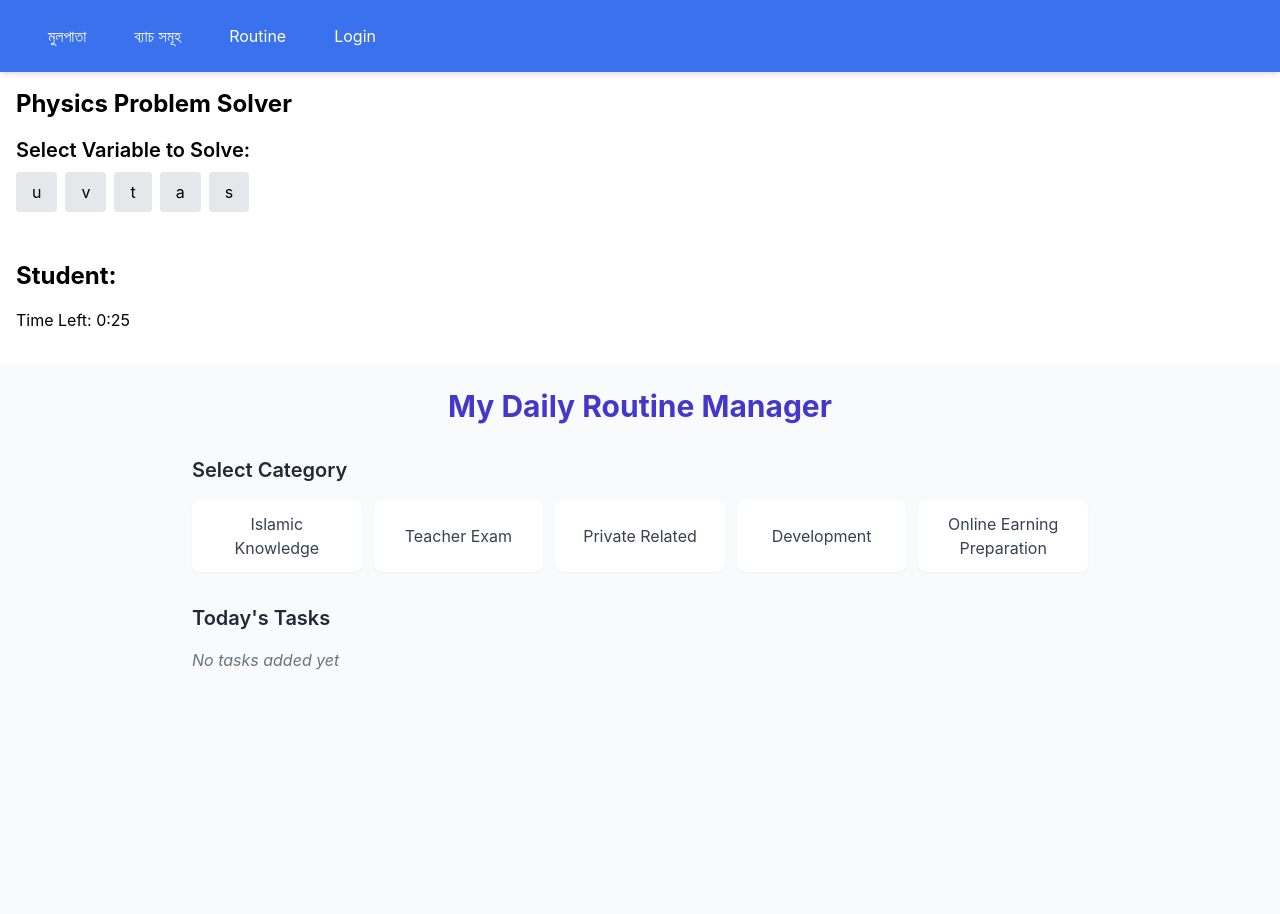
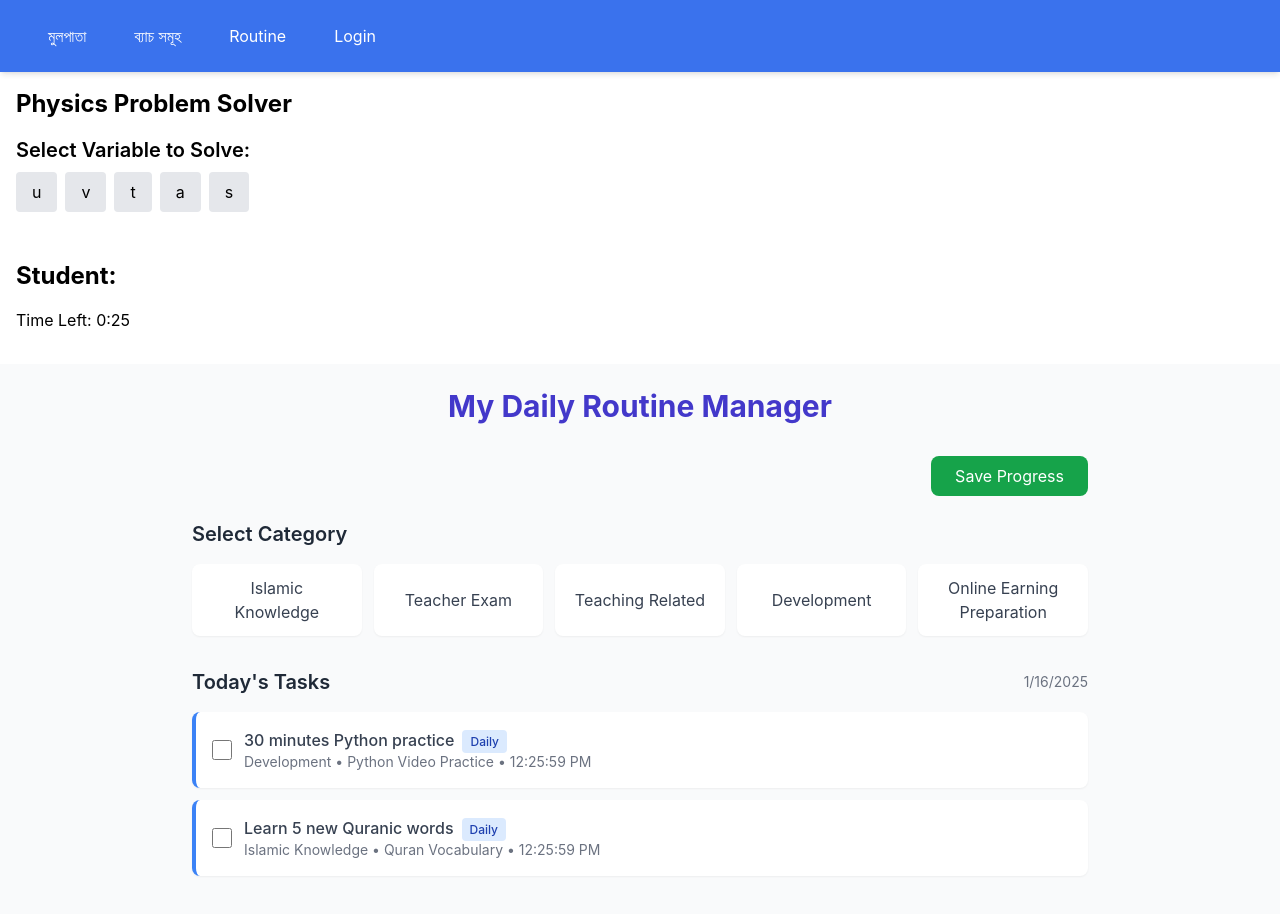
Before and after one commit to almubin78/Student-Management-System, a React (Create React App) app in the folder Student-collection-client/: page / in a window 1280 px wide. Shown: the top 914 px of the page. Built offline with nearby package versions, Linux system fonts and the light colour scheme.

Commit message:
added  a feature for common work for every day .Such as, everyday I want to do  'Phython Video Practice' from development , as well as 'Quran vocabulary' Form Islamic Knowledge.Also added functinality for send/save nessasarry data to backend

```diff
--- a/Student-collection-client/src/components/Home/RoutineManager.js
+++ b/Student-collection-client/src/components/Home/RoutineManager.js
@@ -1,20 +1,73 @@
-import React, { useState } from 'react';
+import React, { useState, useEffect } from 'react';
+import axios from 'axios'; // For backend communication
 
 const RoutineManager = () => {
   // Categories and their topics
   const categories = {
-    'Islamic Knowledge': ['Quran Memorization','Quran Vocabulary', 'Hadith Study', 'Fiqh Research'],
+    'Islamic Knowledge': ['Quran Memorization','Quran Vocabulary', 'Hadith Study', 'Islamic Book'],
     'Teacher Exam': ['Collage Written','Collage MCQ', 'High School Written (Physics)','High School Written (Chemistry)','High School MCQ', 'Exam Patterns'],
-    'Private Related': ['Family Time', 'Personal Projects', 'Health & Fitness'],
-    'Development': ['Python Video Practice', 'Javascript Video Practice', 'Github Video Practice'],
-    'Online Earning Preparation': ['Gig Creation', 'Portfolio', 'Resume']
+    'Teaching Related': ['Writing Sheet', 'Routine,Tracking Sheet,Message', 'Chapter Analysis'],
+    'Development': ['Python Video Practice', 'Javascript Video Practice', 'Github Video Practice','Frontend Explore','Backend Explore','Documentations'],
+    'Online Earning Preparation': ['Gig Creation', 'Portfolio', 'Resume','LinkedIn']
   };
+
+  // Daily recurring tasks
+  const dailyRecurringTasks = [
+    { category: 'Development', topic: 'Python Video Practice', task: '30 minutes Python practice' },
+    { category: 'Islamic Knowledge', topic: 'Quran Vocabulary', task: 'Learn 5 new Quranic words' }
+  ];
 
   const [selectedCategory, setSelectedCategory] = useState('');
   const [selectedTopic, setSelectedTopic] = useState('');
   const [dailyTasks, setDailyTasks] = useState([]);
   const [taskInput, setTaskInput] = useState('');
   const [completedTasks, setCompletedTasks] = useState([]);
+  const [isLoading, setIsLoading] = useState(false);
+  const [saveSuccess, setSaveSuccess] = useState(false);
+
+  // Load tasks from backend on component mount
+  useEffect(() => {
+    const fetchTasks = async () => {
+      try {
+        setIsLoading(true);
+        // const response = await axios.get('/api/tasks');
+        // Mock data - replace with actual API call
+        const mockTasks = [];
+        setDailyTasks(mockTasks);
+
+        // Add daily recurring tasks if they don't exist
+        const currentDate = new Date().toLocaleDateString();
+        const shouldAddRecurring = !mockTasks.some(task =>
+          dailyRecurringTasks.some(recurring =>
+            task.category === recurring.category &&
+            task.topic === recurring.topic &&
+            task.date === currentDate
+          )
+        );
+
+        if (shouldAddRecurring) {
+          const tasksWithRecurring = [
+            ...mockTasks,
+            ...dailyRecurringTasks.map(task => ({
+              ...task,
+              id: Date.now() + Math.random(),
+              completed: false,
+              time: new Date().toLocaleTimeString(),
+              date: currentDate,
+              isRecurring: true
+            }))
+          ];
+          setDailyTasks(tasksWithRecurring);
+        }
+      } catch (error) {
+        console.error('Error fetching tasks:', error);
+      } finally {
+        setIsLoading(false);
+      }
+    };
+
+    fetchTasks();
+  }, []);
 
   // Handle category selection
   const handleCategorySelect = (category) => {
@@ -36,7 +89,9 @@ const RoutineManager = () => {
         topic: selectedTopic,
         task: taskInput,
         completed: false,
-        time: new Date().toLocaleTimeString()
+        time: new Date().toLocaleTimeString(),
+        date: new Date().toLocaleDateString(),
+        isRecurring: false
       };
       setDailyTasks([...dailyTasks, newTask]);
       setTaskInput('');
@@ -44,28 +99,87 @@ const RoutineManager = () => {
   };
 
   // Toggle task completion
-  const toggleTaskCompletion = (taskId) => {
+  const toggleTaskCompletion = async (taskId) => {
     const updatedTasks = dailyTasks.map(task =>
       task.id === taskId ? {...task, completed: !task.completed} : task
     );
     setDailyTasks(updatedTasks);
 
     // Move to completed if checked
-    if (dailyTasks.find(t => t.id === taskId)?.completed === false) {
-      const task = dailyTasks.find(t => t.id === taskId);
+    const task = dailyTasks.find(t => t.id === taskId);
+    if (task?.completed === false) {
       setCompletedTasks([...completedTasks, task]);
+
+      // Send completion to backend
+      try {
+        // await axios.post('/api/tasks/complete', { taskId });
+        console.log('Task completion saved to backend');
+      } catch (error) {
+        console.error('Error saving completion:', error);
+      }
     }
   };
 
   // Delete task
-  const deleteTask = (taskId) => {
-    setDailyTasks(dailyTasks.filter(task => task.id !== taskId));
+  const deleteTask = async (taskId) => {
+    try {
+      // await axios.delete(`/api/tasks/${taskId}`);
+      setDailyTasks(dailyTasks.filter(task => task.id !== taskId));
+      console.log('Task deleted from backend');
+    } catch (error) {
+      console.error('Error deleting task:', error);
+    }
+  };
+
+  // Save all tasks to backend
+  const saveTasksToBackend = async () => {
+    try {
+      setIsLoading(true);
+      // await axios.post('/api/tasks', {
+      //   dailyTasks,
+      //   completedTasks
+      // });
+      setSaveSuccess(true);
+      setTimeout(() => setSaveSuccess(false), 3000);
+      console.log('Tasks saved to backend');
+    } catch (error) {
+      console.error('Error saving tasks:', error);
+    } finally {
+      setIsLoading(false);
+    }
   };
 
   return (
     <div className="min-h-screen bg-gray-50 p-6">
       <div className="max-w-4xl mx-auto">
         <h1 className="text-3xl font-bold text-center text-indigo-700 mb-8">My Daily Routine Manager</h1>
+
+        {/* Save Button */}
+        <div className="flex justify-end mb-6">
+          <button
+            onClick={saveTasksToBackend}
+            disabled={isLoading}
+            className="bg-green-600 text-white px-6 py-2 rounded-lg hover:bg-green-700 transition-colors flex items-center"
+          >
+            {isLoading ? (
+              <>
+                <svg className="animate-spin -ml-1 mr-2 h-4 w-4 text-white" xmlns="http://www.w3.org/2000/svg" fill="none" viewBox="0 0 24 24">
+                  <circle className="opacity-25" cx="12" cy="12" r="10" stroke="currentColor" strokeWidth="4"></circle>
+                  <path className="opacity-75" fill="currentColor" d="M4 12a8 8 0 018-8V0C5.373 0 0 5.373 0 12h4zm2 5.291A7.962 7.962 0 014 12H0c0 3.042 1.135 5.824 3 7.938l3-2.647z"></path>
+                </svg>
+                Saving...
+              </>
+            ) : 'Save Progress'}
+          </button>
+          {saveSuccess && (
+            <span className="ml-3 text-green-600 flex items-center">
+              <svg xmlns="http://www.w3.org/2000/svg" className="h-5 w-5 mr-1" viewBox="0 0 20 20" fill="currentColor">
+                <path fillRule="evenodd" d="M10 18a8 8 0 100-16 8 8 0 000 16zm3.707-9.293a1 1 0 00-1.414-1.414L9 10.586 7.707 9.293a1 1 0 00-1.414 1.414l2 2a1 1 0 001.414 0l4-4z" clipRule="evenodd" />
+              </svg>
+              Saved successfully!
+            </span>
+          )}
+        </div>
 
         {/* Category Selection */}
         <div className="mb-8">
@@ -122,6 +236,7 @@ const RoutineManager = () => {
                 onChange={(e) => setTaskInput(e.target.value)}
                 placeholder="Enter your task..."
                 className="flex-1 p-3 border border-gray-300 rounded-lg focus:outline-none focus:ring-2 focus:ring-indigo-500"
+                onKeyPress={(e) => e.key === 'Enter' && addTask()}
               />
               <button
                 onClick={addTask}
@@ -135,8 +250,17 @@ const RoutineManager = () => {
 
         {/* Daily Tasks */}
         <div className="mb-8">
-          <h2 className="text-xl font-semibold mb-4 text-gray-800">Today's Tasks</h2>
-          {dailyTasks.length === 0 ? (
+          <div className="flex justify-between items-center mb-4">
+            <h2 className="text-xl font-semibold text-gray-800">Today's Tasks</h2>
+            <span className="text-sm text-gray-500">
+              {new Date().toLocaleDateString()}
+            </span>
+          </div>
+          {isLoading ? (
+            <div className="flex justify-center py-8">
+              <div className="animate-spin rounded-full h-8 w-8 border-b-2 border-indigo-600"></div>
+            </div>
+          ) : dailyTasks.length === 0 ? (
             <p className="text-gray-500 italic">No tasks added yet</p>
           ) : (
             <div className="space-y-3">
@@ -145,7 +269,7 @@ const RoutineManager = () => {
                   key={task.id}
                   className={`bg-white p-4 rounded-lg shadow-sm flex items-center justify-between ${
                     task.completed ? 'opacity-70' : ''
-                  }`}
+                  } ${task.isRecurring ? 'border-l-4 border-blue-500' : ''}`}
                 >
                   <div className="flex items-center">
                     <input
@@ -157,6 +281,11 @@ const RoutineManager = () => {
                     <div>
                       <p className={`font-medium ${task.completed ? 'line-through text-gray-400' : 'text-gray-700'}`}>
                         {task.task}
+                        {task.isRecurring && (
+                          <span className="ml-2 text-xs bg-blue-100 text-blue-800 px-2 py-1 rounded">
+                            Daily
+                          </span>
+                        )}
                       </p>
                       <p className="text-sm text-gray-500">
                         {task.category} • {task.topic} • {task.time}
@@ -166,10 +295,13 @@ const RoutineManager = () => {
                   <button
                     onClick={() => deleteTask(task.id)}
                     className="text-red-500 hover:text-red-700"
+                    disabled={task.isRecurring}
                   >
-                    <svg xmlns="http://www.w3.org/2000/svg" className="h-5 w-5" viewBox="0 0 20 20" fill="currentColor">
-                      <path fillRule="evenodd" d="M9 2a1 1 0 00-.894.553L7.382 4H4a1 1 0 000 2v10a2 2 0 002 2h8a2 2 0 002-2V6a1 1 0 100-2h-3.382l-.724-1.447A1 1 0 0011 2H9zM7 8a1 1 0 012 0v6a1 1 0 11-2 0V8zm5-1a1 1 0 00-1 1v6a1 1 0 102 0V8a1 1 0 00-1-1z" clipRule="evenodd" />
-                    </svg>
+                    {!task.isRecurring && (
+                      <svg xmlns="http://www.w3.org/2000/svg" className="h-5 w-5" viewBox="0 0 20 20" fill="currentColor">
+                        <path fillRule="evenodd" d="M9 2a1 1 0 00-.894.553L7.382 4H4a1 1 0 000 2v10a2 2 0 002 2h8a2 2 0 002-2V6a1 1 0 100-2h-3.382l-.724-1.447A1 1 0 0011 2H9zM7 8a1 1 0 012 0v6a1 1 0 11-2 0V8zm5-1a1 1 0 00-1 1v6a1 1 0 102 0V8a1 1 0 00-1-1z" clipRule="evenodd" />
+                      </svg>
+                    )}
                   </button>
                 </div>
               ))}
@@ -190,12 +322,22 @@ const RoutineManager = () => {
                   <div>
                     <p className="font-medium line-through text-gray-500">
                       {task.task}
+                      {task.isRecurring && (
+                        <span className="ml-2 text-xs bg-blue-100 text-blue-800 px-2 py-1 rounded">
+                          Daily
+                        </span>
+                      )}
                     </p>
                     <p className="text-sm text-gray-500">
                       {task.category} • {task.topic} • {task.time}
                     </p>
                   </div>
-                  <span className="text-green-500">✓ Completed</span>
+                  <span className="text-green-500 flex items-center">
+                    <svg xmlns="http://www.w3.org/2000/svg" className="h-5 w-5 mr-1" viewBox="0 0 20 20" fill="currentColor">
+                      <path fillRule="evenodd" d="M10 18a8 8 0 100-16 8 8 0 000 16zm3.707-9.293a1 1 0 00-1.414-1.414L9 10.586 7.707 9.293a1 1 0 00-1.414 1.414l2 2a1 1 0 001.414 0l4-4z" clipRule="evenodd" />
+                    </svg>
+                    Completed
+                  </span>
                 </div>
               ))}
             </div>
```
